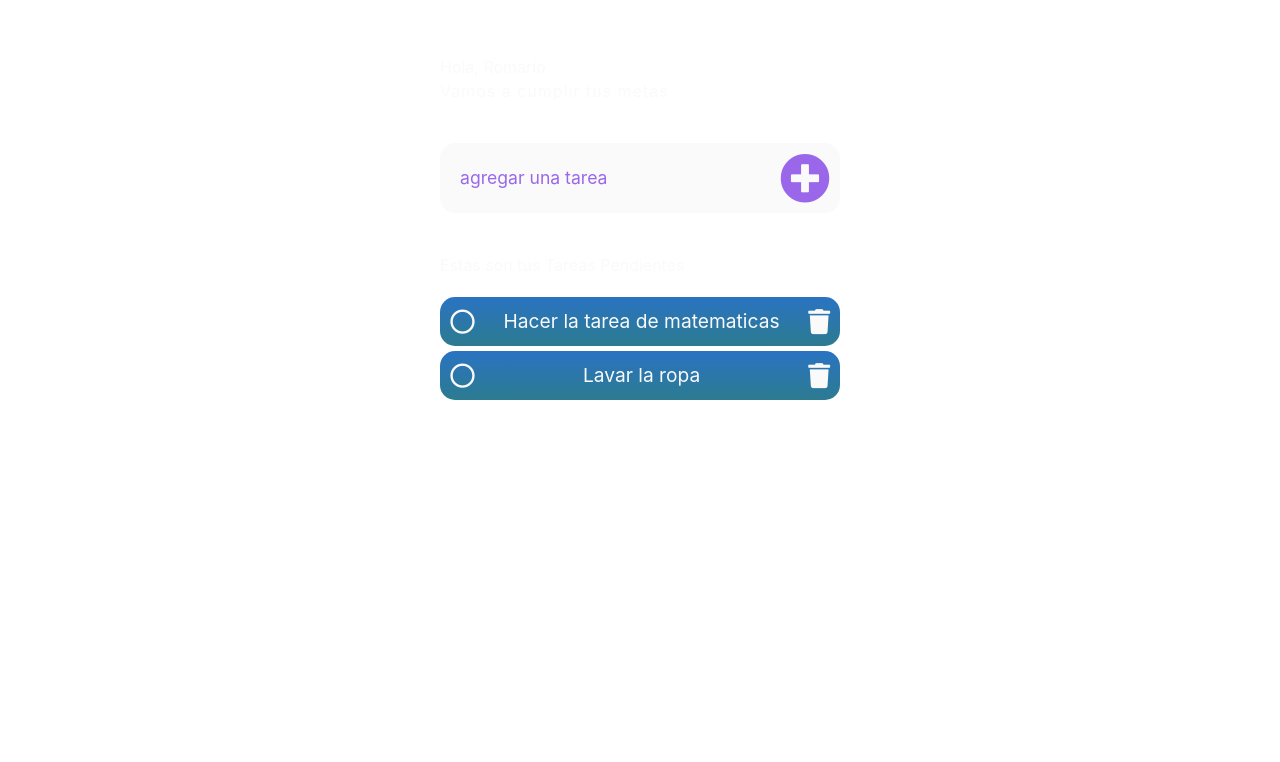
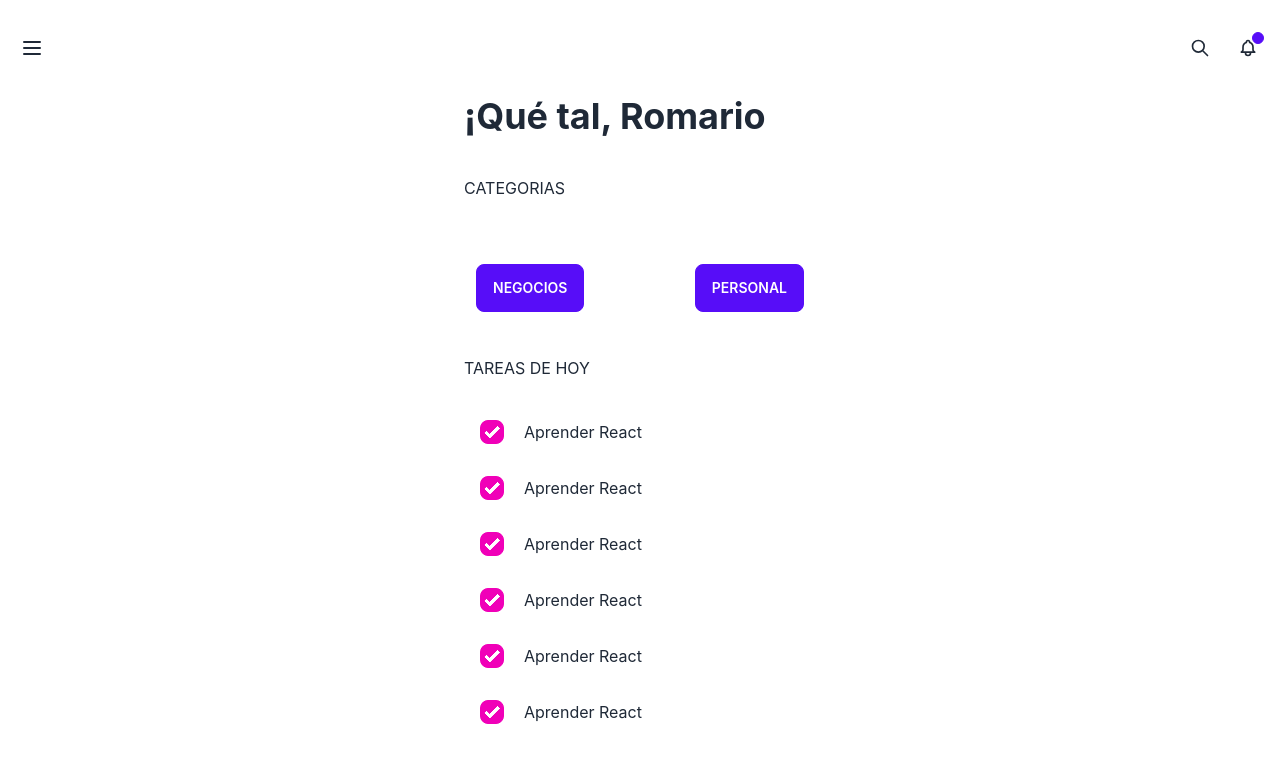
Before and after one commit to romariou76/App-tareas, a React (Create React App) app: page / in a window 1280 px wide. Shown: the top 762 px of the page. Built offline with nearby package versions, Linux system fonts and the light colour scheme.

Commit message:
He creado el mockup o modelo de la pagina principal, pero aun le falta colocar codigo js

```diff
--- a/src/App.js
+++ b/src/App.js
@@ -1,6 +1,7 @@
 import React from 'react';
 import Drawer from "./components/Drawer.jsx";
 import Main from './components/header.jsx';
+import Page from './components/main.jsx';
 import './index.css'
 
 
@@ -8,7 +9,8 @@ function App() {
   return (
 <div class="">
   {/* <Drawer></Drawer> */}
-  <Main/>
+  {/* <Main/> */}
+  <Page/>
 </div>
   );
 }
--- a/src/components/Drawer.jsx
+++ b/src/components/Drawer.jsx
@@ -1,3 +1,4 @@
+import Main from './header.jsx';
 
 function Drawer(){
     return(
@@ -19,19 +20,8 @@ function Drawer(){
       </div>
 
       {/* Contenido principal pc-mobile */}
-      <div className="hero min-h-screen">
-         <div class="text-center hero-content">
-            <div class="max-w-md">
-               <h1 class="mb-5 text-5xl font-bold">
-                  Hola Compade
-               </h1>
-               <p class="mb-5">
-                  Esta sera la pagina donde ingresaremos el contenido de la lista de tareas, iconos
-                  tareas pendientes, listas etc pe
-               </p>
-            </div>
-         </div>
-      </div>
+      <Main/>
+
 
 
    </div>
--- /dev/null
+++ b/src/components/main.jsx
@@ -0,0 +1,109 @@
+
+
+
+function Page(){
+    return(
+
+<div>
+
+    <div class="navbar bg-base-100 h-24">
+
+      <div class="navbar-start">
+        <div class="dropdown">
+          <label tabindex="0" class="btn btn-ghost btn-circle">
+            <svg xmlns="http://www.w3.org/2000/svg" fill="none" viewBox="0 0 24 24" class="inline-block w-6 h-6 stroke-current"><path stroke-linecap="round" stroke-linejoin="round" stroke-width="2" d="M4 6h16M4 12h16M4 18h16"></path></svg>
+          </label>
+        </div>
+      </div>
+
+      <div class="navbar-center">
+        <a class="btn btn-ghost normal-case text-xl text-transparent">ThingsTodobyRom</a>
+      </div>
+
+      <div class="navbar-end">
+        <button class="btn btn-ghost btn-circle">
+          <svg xmlns="http://www.w3.org/2000/svg" class="h-5 w-5" fill="none" viewBox="0 0 24 24" stroke="currentColor"><path stroke-linecap="round" stroke-linejoin="round" stroke-width="2" d="M21 21l-6-6m2-5a7 7 0 11-14 0 7 7 0 0114 0z" /></svg>
+        </button>
+        <button class="btn btn-ghost btn-circle">
+          <div class="indicator">
+            <svg xmlns="http://www.w3.org/2000/svg" class="h-5 w-5" fill="none" viewBox="0 0 24 24" stroke="currentColor"><path stroke-linecap="round" stroke-linejoin="round" stroke-width="2" d="M15 17h5l-1.405-1.405A2.032 2.032 0 0118 14.158V11a6.002 6.002 0 00-4-5.659V5a2 2 0 10-4 0v.341C7.67 6.165 6 8.388 6 11v3.159c0 .538-.214 1.055-.595 1.436L4 17h5m6 0v1a3 3 0 11-6 0v-1m6 0H9" /></svg>
+            <span class="badge badge-xs badge-primary indicator-item"></span>
+          </div>
+        </button>
+      </div>
+
+    </div>
+
+    <div class="flex justify-center min-h-screen bg-base-100">
+        <div class="text-center">
+                <div class="flex flex-col w-96 ">
+
+                  <div class="h-64 bg-base-100">
+                      <div class="grid justify-items-start">
+                        <h1 class="text-4xl font-bold mb-10 ml-4">¡Qué tal, Romario</h1>
+                        <p className="ml-4 mb-16">CATEGORIAS</p>
+                      </div>
+                        <div className="flex justify-between ml-7 mr-7">
+                          <div>
+                            <button class="btn btn-primary">Negocios</button>
+                          </div>
+                          <div>
+                            <button class="btn btn-primary">Personal</button>
+                          </div>
+                        </div>
+                  </div>
+
+                  <div class="grid justify-items-start">
+                    <p className="mt-1 mb-10 ml-4">TAREAS DE HOY</p>
+                  </div>
+
+              {/* Area de los task */}
+                <div class="h-96 bg-base-100 ml-8">
+
+                  <div className="flex justify-items-start gap-5 mb-8">
+
+                    <input type="checkbox" checked="checked" class="checkbox checkbox-secondary" />
+                    <p>Aprender React</p>
+                  </div>
+
+                  <div className="flex justify-items-start gap-5 mb-8">
+                    <input type="checkbox" checked="checked" class="checkbox checkbox-secondary" />
+                    <p>Aprender React</p>
+                  </div>
+
+                  <div className="flex justify-items-start gap-5 mb-8">
+                    <input type="checkbox" checked="checked" class="checkbox checkbox-secondary" />
+                    <p>Aprender React</p>
+                  </div>
+
+                  <div className="flex justify-items-start gap-5 mb-8">
+                    <input type="checkbox" checked="checked" class="checkbox checkbox-secondary" />
+                    <p>Aprender React</p>
+                  </div>
+
+                  <div className="flex justify-items-start gap-5 mb-8">
+                    <input type="checkbox" checked="checked" class="checkbox checkbox-secondary" />
+                    <p>Aprender React</p>
+                  </div>
+
+                  <div className="flex justify-items-start gap-5 mb-8">
+                    <input type="checkbox" checked="checked" class="checkbox checkbox-secondary" />
+                    <p>Aprender React</p>
+                  </div>
+
+
+                <div>
+              </div>
+
+
+                </div>
+            </div>
+        </div>
+    </div>
+</div>
+
+
+    )
+}
+
+export default Page;
```
Also changed, not shown: src/components/header.jsx (+12 -2 lines).
